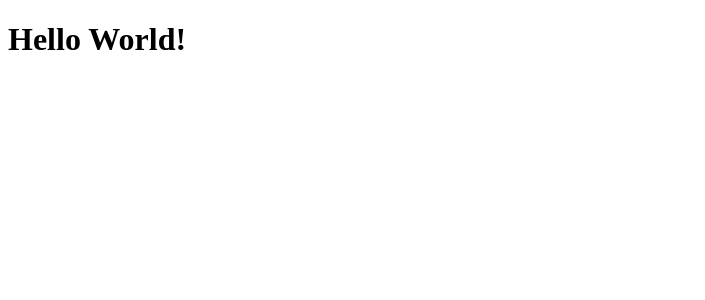
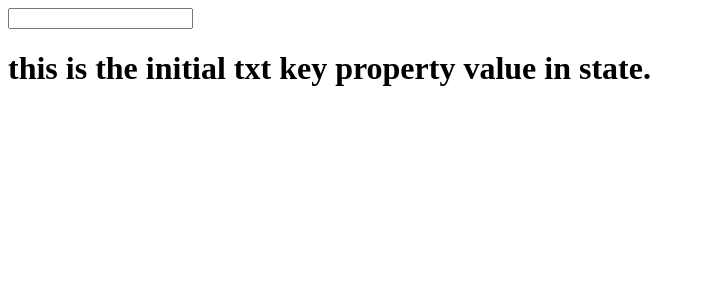
Before and after one commit to BlindBane/live-jsx-compiler, a React (Create React App) app: page / in a window 1280 px wide. Shown: the top 300 px of the page, without its empty margins (0-705 px from the left). Built offline with nearby package versions, Linux system fonts and the light colour scheme; the HTML template or start-up script is replaced by a standard one.

Commit message:
(feat) Added state to component class App
State is updated through the update method added to component class
The update method is called by onChange in the input element on line 18

```diff
--- a/src/App.js
+++ b/src/App.js
@@ -1,8 +1,27 @@
 import React from 'react'
 
 class App extends React.Component {
+  constructor () {
+    super()
+    this.state = {
+      txt: 'this is the initial txt key property value in state.'
+    }
+  }
+  update (event) {
+    this.setState({
+      txt: event.target.value
+    })
+  }
   render () {
-    return <h1>Hello World!</h1>
+    return (
+      <div>
+        <input
+          type='text'
+          onChange={this.update.bind(this)}
+        />
+        <h1>{this.state.txt}</h1>
+      </div>
+    )
   }
 }
 
```
